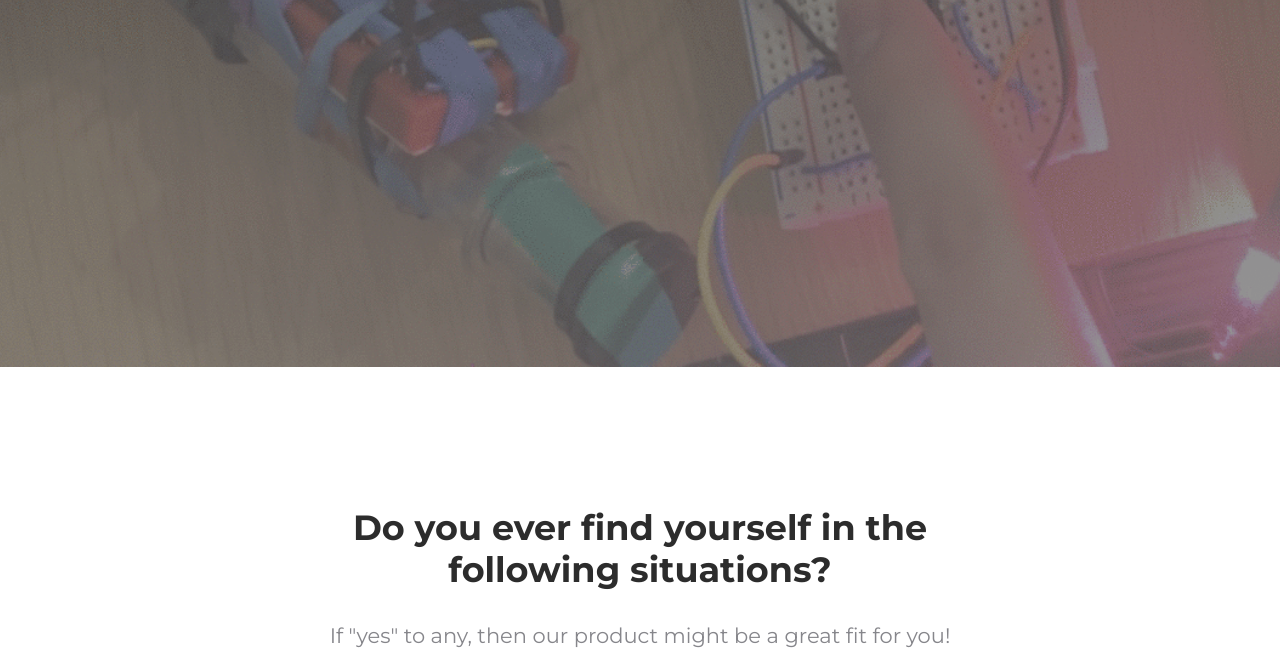
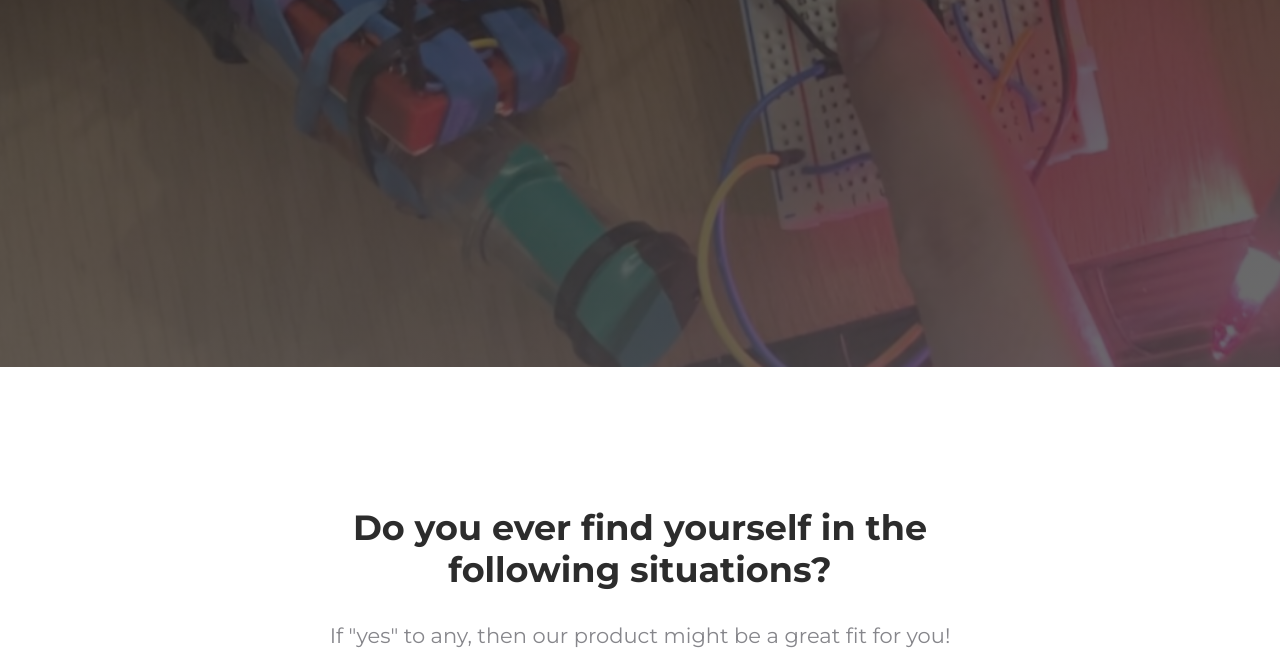
Before and after one commit to biocharge1870/biocharge1870.github.io, a website: page index.html in a window 1280 px wide. Shown: the part 403-1066 px from the top of the page. Drawn offline with nearby package versions, Linux system fonts and the light colour scheme; some packages are replaced by stand-ins of ours.

Commit message:
Update website bgimg

```diff
--- a/index.html
+++ b/index.html
@@ -108,7 +108,7 @@
             <div class="page-header clear-filter" style="z-index: -1; " >
 
 
-              <div class="page-header-image"  style="background-image: url('assets/img/background.png'); background-position: bottom; top: 0; right: 0; bottom: 0; left: 0; background-color: rgba(0, 0, 0, 0.80);"></div>
+              <div class="page-header-image"  style="background: linear-gradient( to bottom, rgba(0, 0, 0, 0.644) 0%, rgba(70, 70, 71, 0.8) 100% ), url(./assets/img/BioChargeBackground.jpg); background-size: cover; background-position: bottom;"></div>
 
 
               <div class="container">
```
